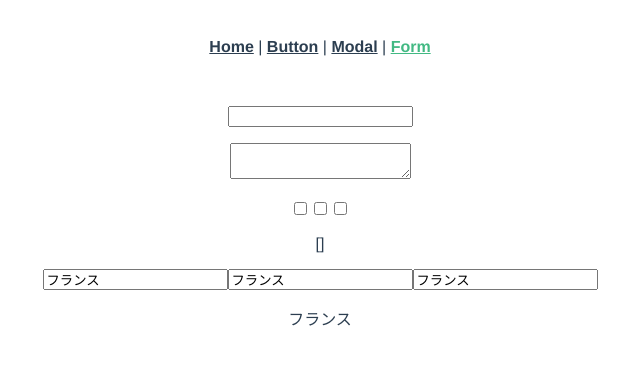
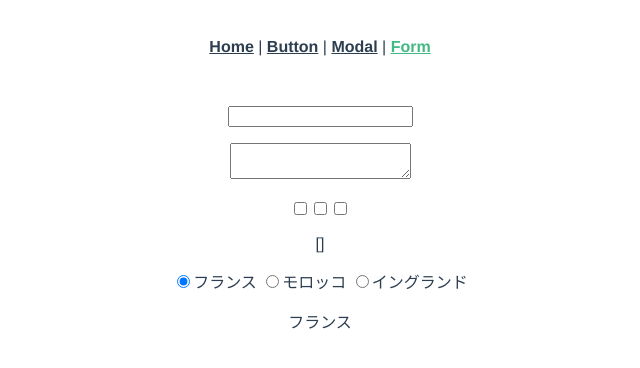
Before and after one commit to hirokazu1209/vue_training, a Vue app: page /form in a window 1280 px wide. Shown: the top 368 px of the page, without its empty margins (320-960 px from the left). Built offline with nearby package versions, Linux system fonts and the light colour scheme.

Commit message:
ラジオボタンリファクタリング

```diff
--- a/src/components/CForm.vue
+++ b/src/components/CForm.vue
@@ -17,9 +17,9 @@
     </div>
 
     <div class=“form-input”>
-      <input type=“radio” v-model="radioValue" value=“フランス“>
-      <input type=“radio” v-model="radioValue" value=“モロッコ“>
-      <input type=“radio” v-model="radioValue" value=“イングランド“>
+      <input type="radio" v-model="radioValue" value="フランス">フランス
+      <input type="radio" v-model="radioValue" value="モロッコ">モロッコ
+      <input type="radio" v-model="radioValue" value="イングランド">イングランド
       <p>{{ radioValue }}</p>
     </div>
   </div>
```
